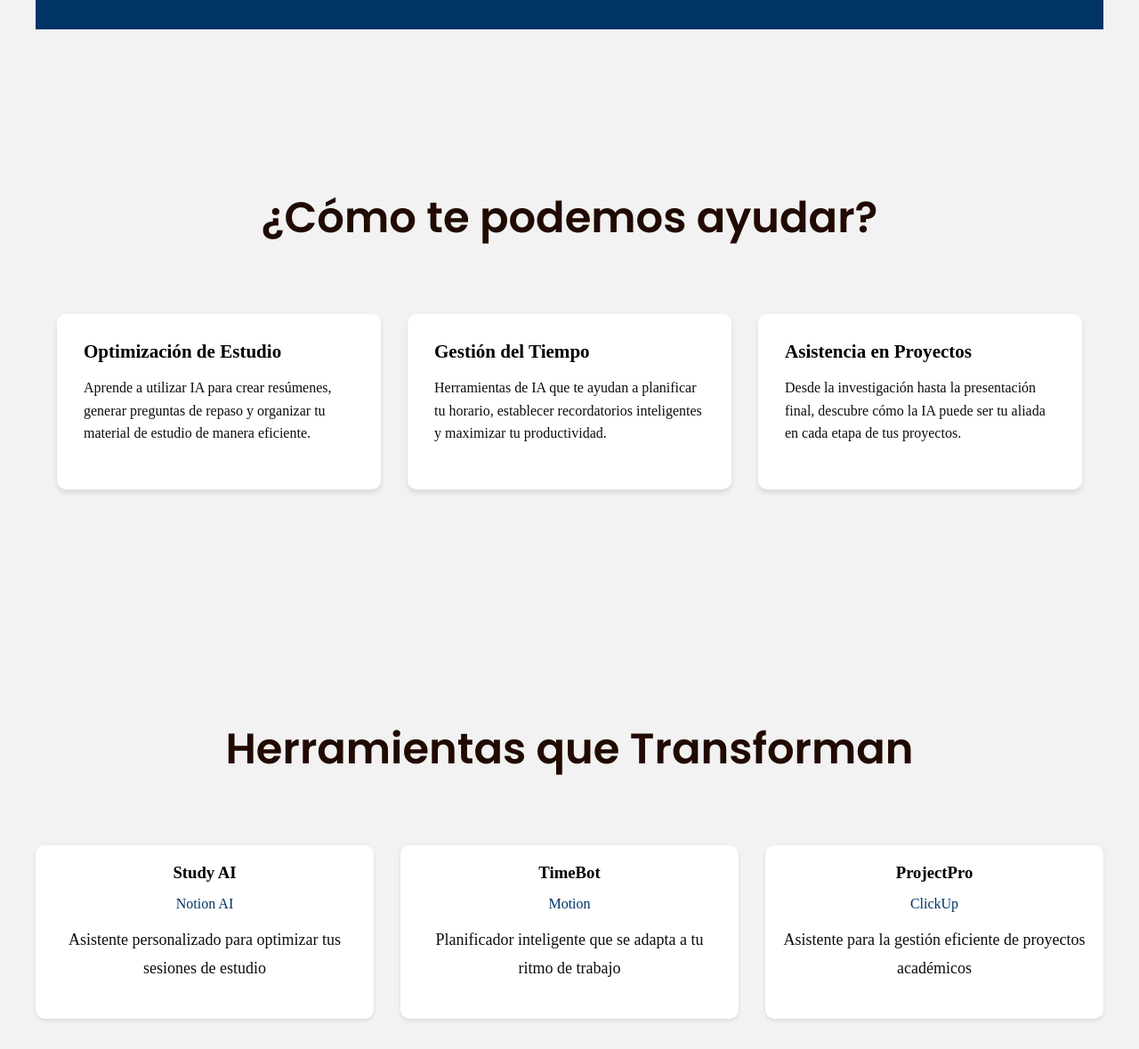
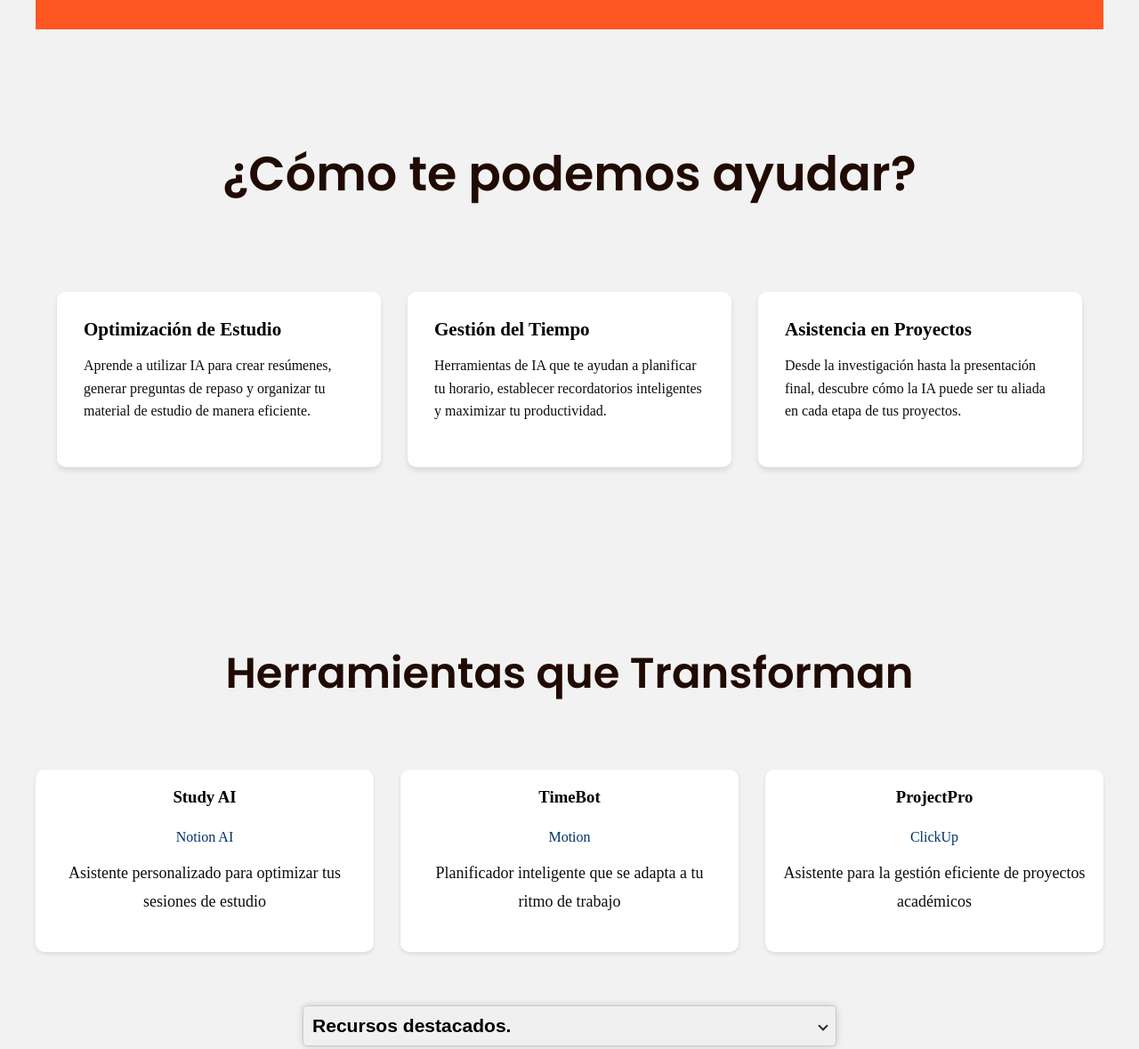
Before and after one commit to taraxdigital/Tarax-Digital, a plain HTML site: page index.html in a window 1280 px wide. Shown: the part 3740-4919 px from the top of the page at 89% size. Drawn offline with nearby package versions, Linux system fonts and the light colour scheme; a web font is replaced by a local one.

Commit message:
cambio color

```diff
--- a/index.html
+++ b/index.html
@@ -47,6 +47,7 @@
         <div class="header-container">
             <div class="logo">
                 <img src="img/negro 2 (1).png" alt="Logotipo">
+
             </div>
 
           <button id="abrir" class="abrir-menu"><i class="bi bi-list"></i></button>
@@ -310,7 +311,8 @@
 
         <section class="features" id="features">
             <div class="container">
-                <h2>¿Cómo te podemos ayudar?</h2>
+                <h2 class="section-title1">¿Cómo te podemos ayudar?</h2>
+
                 <div class="features-grid">
                     <div class="feature-card">
                         <h3>Optimización de Estudio</h3>
--- a/styles.css
+++ b/styles.css
@@ -795,10 +795,10 @@ h4 {
         /* Services Section */
 
     .services {
-      padding: 5rem 2rem;
+      padding: 5rem 1rem;
       max-width: 1200px;
       margin: 0 auto;
-      background-color: var(--color-azuN);
+      background-color: var(--color-secondary);
   }
 
   .services-grid {
@@ -966,10 +966,18 @@ h4 {
 }
 
 /* Features */
+.section-title1 {
+  margin-top: 10px;
+  margin-bottom: 60px;
+  text-align: center;
+  font-size: 3em;
+  color:var(--color-primary);
+}
+
 .features {
-  padding: 80px 0;
+  padding: 50px 0;
   background: white;
-  font-size: large;
+  font-size: 18px;
 
 }
 
@@ -977,7 +985,7 @@ h4 {
   display: grid;
   grid-template-columns: repeat(auto-fit, minmax(250px, 1fr));
   gap: 30px;
-  margin-top: 40px;
+  margin-top: 20px;
 }
 
 .feature-card {
@@ -999,7 +1007,8 @@ h4 {
 
 /* Tools Section */
 .tools {
-  padding: 80px 0;
+  margin-top: 10px auto;
+  padding: 20px 0;
   background: var(--light);
 }
 
@@ -1026,7 +1035,7 @@ h4 {
   margin-bottom: 15px;
 }
 .tool-card h3 {
-  margin-bottom: 15px;
+  margin-bottom:25px;
 }
 
 .tool-card span {
```
